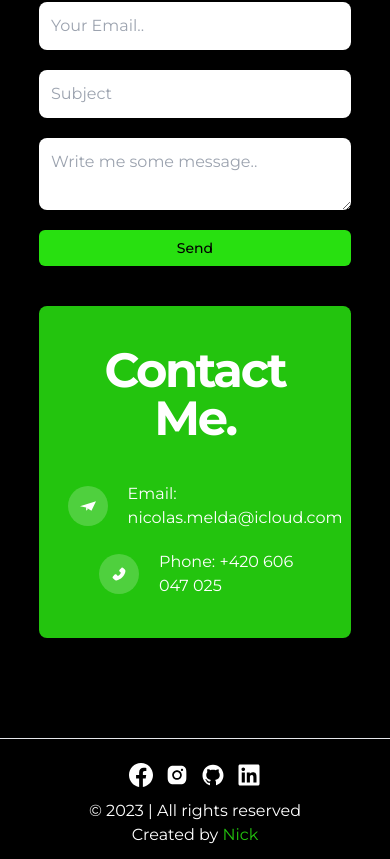
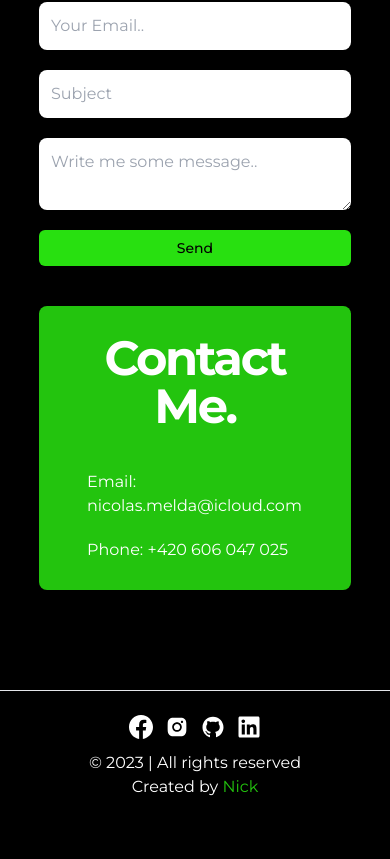
Before and after one commit to Nixk25/portfolio-project, a Next.js app: page / in a window 390 px wide. Shown: the part 6038-6897 px from the top of the page. After the commit the page ends 6849 px from the top, so only its background shows below. Built offline with nearby package versions, Linux system fonts and the light colour scheme.

Commit message:
finished

```diff
--- a/components/Contact.jsx
+++ b/components/Contact.jsx
@@ -1,6 +1,6 @@
 "use client";
 
-import React, { useRef } from "react";
+import React, { useRef, useState } from "react";
 import emailjs from "@emailjs/browser";
 import { Button } from "./ui/button";
 import { AiFillPhone } from "react-icons/ai";
@@ -8,18 +8,38 @@ import { SiMinutemailer } from "react-icons/si";
 import { useToast } from "./ui/use-toast";
 
 const Contact = () => {
+  const [formValues, setFormValues] = useState({
+    name: "",
+    email: "",
+    subject: "",
+    message: "",
+  });
+  const [loading, setLoading] = useState("Send");
   const form = useRef();
   const { toast } = useToast();
 
   const sendEmail = (e) => {
     e.preventDefault();
 
+    setLoading("Sending..");
+
+    setTimeout(() => {
       emailjs.sendForm(
         process.env.NEXT_PUBLIC_SERVICE_ID,
         process.env.NEXT_PUBLIC_TEMPLATE_ID,
         form.current,
         process.env.NEXT_PUBLIC_PUBLIC_KEY
       );
+
+      setFormValues({
+        name: "",
+        email: "",
+        subject: "",
+        message: "",
+      });
+
+      setLoading("Send");
+    }, 1000);
   };
 
   return (
@@ -45,6 +65,10 @@ const Contact = () => {
                   name="user_name"
                   placeholder="Your Name.."
                   required
+                  value={formValues.name}
+                  onChange={(e) => {
+                    setFormValues({ ...formValues, name: e.target.value });
+                  }}
                 />
               </div>
               <div className=" flex gap-2 justify-center items-center w-full">
@@ -54,6 +78,10 @@ const Contact = () => {
                   name="user_email"
                   placeholder="Your Email.."
                   required
+                  value={formValues.email}
+                  onChange={(e) => {
+                    setFormValues({ ...formValues, email: e.target.value });
+                  }}
                 />
               </div>
             </div>
@@ -65,6 +93,10 @@ const Contact = () => {
                 name="subject"
                 placeholder="Subject"
                 required
+                value={formValues.subject}
+                onChange={(e) => {
+                  setFormValues({ ...formValues, subject: e.target.value });
+                }}
               />
             </div>
 
@@ -74,6 +106,10 @@ const Contact = () => {
                 name="message"
                 placeholder="Write me some message.."
                 required
+                value={formValues.message}
+                onChange={(e) => {
+                  setFormValues({ ...formValues, message: e.target.value });
+                }}
               />
             </div>
             <Button asChild>
@@ -86,24 +122,24 @@ const Contact = () => {
                 }}
                 className="w-full cursor-pointer"
                 type="submit"
-                value="Send"
+                value={loading}
               />
             </Button>
           </form>
         </div>
-        <div className="lg:w-[50%] w-[80%] bg-primary rounded-lg ml-0  p-10 h-full  ">
+        <div className="lg:w-[50%] w-[80%] bg-primary rounded-lg ml-0  p-7 h-full  ">
           <h1 className="text-5xl font-bold leading-tighter tracking-tighter text-center mb-10 w-full">
             Contact Me<span className="text-white">.</span>
           </h1>
-          <div className="flex justify-center items-center pl-5 gap-5 flex-col">
+          <div className="flex  pl-5 gap-5 flex-col w-full">
             <div className="flex justify-center items-center gap-5">
-              <div className="bg-white/20 rounded-full p-3 flex justify-center items-center">
+              <div className="bg-white/20 rounded-full p-3 flex justify-center items-center max-[420px]:hidden ">
                 <SiMinutemailer />
               </div>
               <span>Email: nicolas.melda@icloud.com</span>
             </div>
-            <div className="flex justify-center items-center gap-5">
-              <div className="bg-white/20 rounded-full p-3 flex justify-center items-center">
+            <div className="flex justify-center max-[500px]:justify-normal  items-center gap-5 ">
+              <div className="bg-white/20 rounded-full p-3 flex justify-center items-center max-[420px]:hidden">
                 <AiFillPhone />
               </div>
               <span>Phone: +420 606 047 025</span>
```
Also changed, not shown: 1 other file (tests, documents, lock files or other folders). Lines whose indentation alone changed are shown as unchanged.
